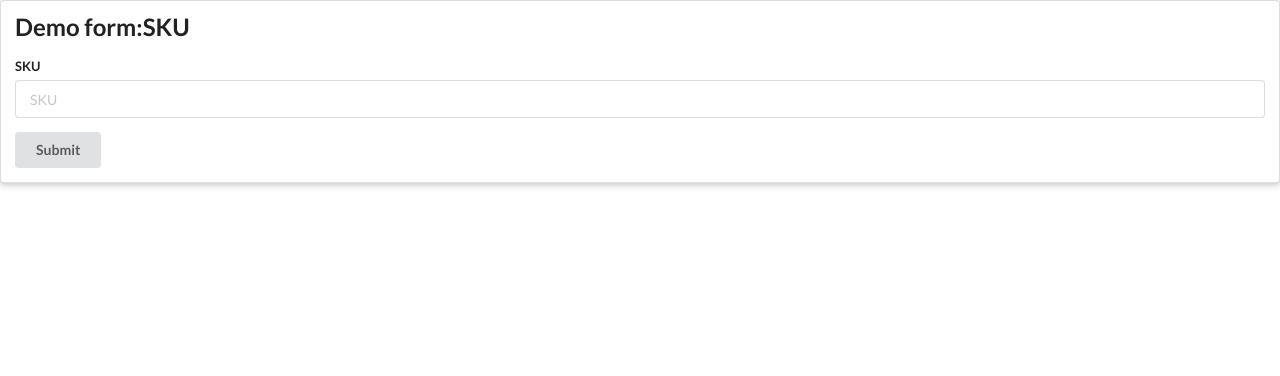
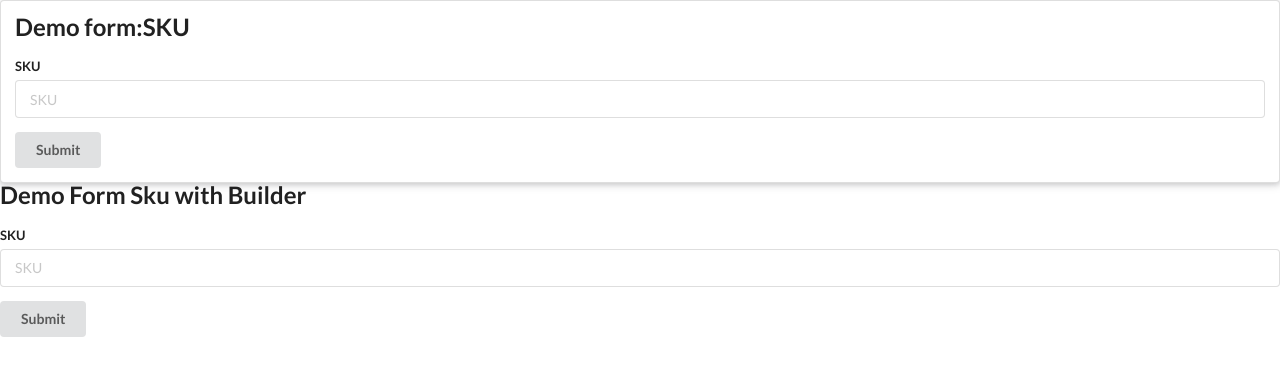
Before and after one commit to miuteo/angular, an Angular app in the folder formsInAngular2/: page / in a window 1280 px wide. Shown: the top 376 px of the page. Built offline with nearby package versions, Linux system fonts and the light colour scheme.

Commit message:
basic form with builder

```diff
--- a/formsInAngular2/src/app/app.component.html
+++ b/formsInAngular2/src/app/app.component.html
@@ -1,2 +1,3 @@
 <!--The content below is only a placeholder and can be replaced.-->
 <demo-form-sku></demo-form-sku>
+<demo-form-sku-with-builder></demo-form-sku-with-builder>
--- a/formsInAngular2/src/app/app.module.ts
+++ b/formsInAngular2/src/app/app.module.ts
@@ -4,11 +4,13 @@ import { NgModule } from '@angular/core';
 import { AppComponent } from './app.component';
 import {FormsModule, ReactiveFormsModule} from "@angular/forms";
 import {Demo_form_sku} from "./demo_form_sku";
+import {DemoFormSkuWithBuilder} from "./demo_form_sku_with_builder";
 
 @NgModule({
   declarations: [
     AppComponent,
-    Demo_form_sku
+    Demo_form_sku,
+    DemoFormSkuWithBuilder
   ],
   imports: [
     BrowserModule,
--- /dev/null
+++ b/formsInAngular2/src/app/demo_form_sku_with_builder.ts
@@ -0,0 +1,33 @@
+import {Component} from "@angular/core";
+import {FormBuilder, FormGroup, Validators} from "@angular/forms";
+
+@Component({
+  selector:'demo-form-sku-with-builder',
+  template:`<h2 class="ui header">Demo Form Sku with Builder</h2>
+            <form [formGroup]="myForm"
+            (ngSubmit)="onSubmit(myForm.value)"
+            class="ui form">
+              <div class="field">
+                <label for="skuInput">SKU</label>
+                <input type="text"
+                       id="skuInput"
+                       placeholder="SKU"
+                       [formControl]="myForm.controls['sku']"
+                >
+              </div>
+              <button type="submit" class="ui button">Submit</button>
+            </form>`
+})
+export class DemoFormSkuWithBuilder{
+  myForm : FormGroup;
+
+  constructor(fb : FormBuilder){
+    this.myForm = fb.group({
+      'sku' : ['',Validators.required]
+    });
+  }
+
+  onSubmit(value:String):void{
+    console.log('you submitted value:',value)
+  }
+}
```
